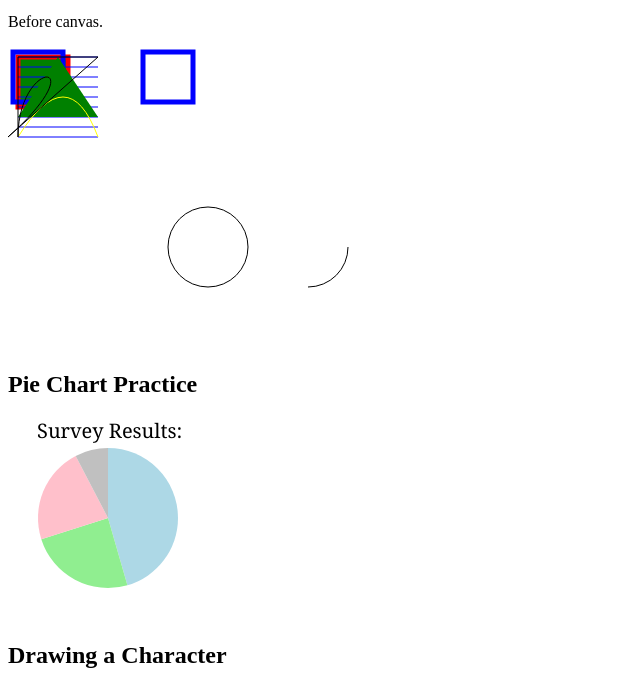
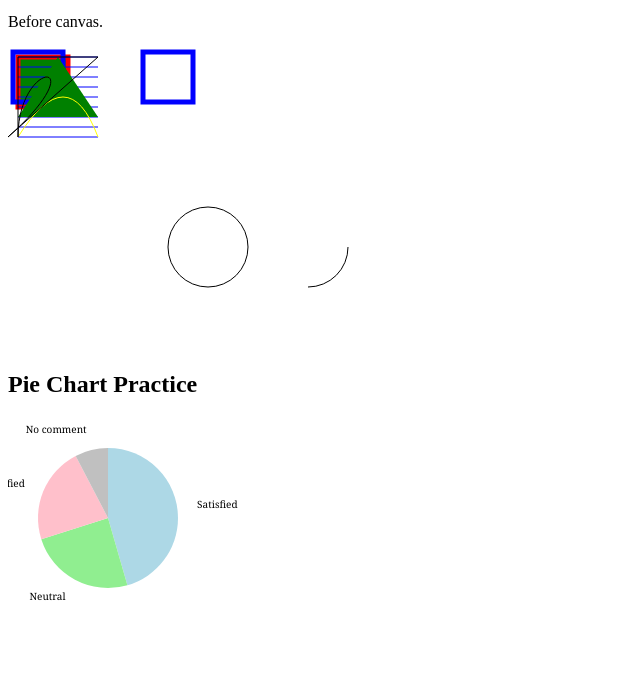
Before and after one commit to EvanJelley/EloquentJavaScript, a plain HTML site: page ch17.html in a window 1280 px wide. Shown: the part 101-787 px from the top of the page, without its empty margins (0-640 px from the left). Drawn offline with Linux system fonts and the light colour scheme.

Commit message:
Update ch17.html

```diff
--- a/ch17.html
+++ b/ch17.html
@@ -57,7 +57,7 @@
     </script>
 
     <h2>Pie Chart Practice</h2>
-    <canvas id="piecharts" width="200" height="200"></canvas>
+    <canvas id="piecharts" width="300" height="300"></canvas>
     <script>
         const results = [
             { name: 'Satisfied', count: 1043, color: 'lightblue' },
@@ -68,19 +68,27 @@
         let cxPie = document.querySelectorAll('canvas')[1].getContext('2d');
         let total = results.reduce((sum, { count }) => sum + count, 0);
         let currentAngle = -0.5 * Math.PI;
+        cxPie.font = "10px Georgia"
         for (let result of results) {
-            console.log(result)
             let sliceAngle = (result.count / total) * 2 * Math.PI;
             cxPie.beginPath();
             cxPie.arc(100, 100, 70, currentAngle, currentAngle + sliceAngle);
+            let middleAngle = currentAngle + .5 * sliceAngle;
+            let textX = 100 + Math.cos(middleAngle) * 90;
+            let textY = 100 + Math.sin(middleAngle) * 90;
+            cxPie.textBaseline = "middle";
+            if (Math.cos(middleAngle) > 0) {
+                cxPie.textAlign = "left";
+            } else {
+                cxPie.textAlign = "right";
+            }
+            cxPie.fillStyle = "black";
+            cxPie.fillText(result.name, textX, textY);
             currentAngle += sliceAngle;
             cxPie.lineTo(100, 100);
             cxPie.fillStyle = result.color;
             cxPie.fill();
         };
-        cxPie.font = "20px Georgia"
-        cxPie.fillStyle = "black"
-        cxPie.fillText("Survey Results: ", 29, 20)
     </script>
 
     <h2>Drawing a Character</h2>
@@ -224,12 +232,103 @@
             }
             cx.stroke();
         }
-        spiral(cxShape, 340, 20);
         spiral1(cxShape, 150, 150, 50)
 
         cxShape.beginPath();
         cxShape.arc(80, 80, 20, 0, Math.PI * 2);
         cxShape.stroke();
+
+        function star1(context, x, y, radius, points) {
+            section = (Math.PI * 2) / points
+            angle = 0
+            context.beginPath();
+            context.moveTo(x + Math.cos(angle) * radius,
+                y + Math.sin(angle) * radius);
+            for (let i = 0; i < points; i++) {
+                goal = angle + section;
+                context.quadraticCurveTo(x, y,
+                    x + Math.cos(goal) * radius,
+                    y + Math.sin(goal) * radius);
+                angle = goal;
+            };
+            context.closePath();
+            // context.fillStyle = "gold";
+            context.fill();
+        };
+        star1(cxShape, 100, 250, 100, 15);
+
+        function star(cx, x, y) {
+            let radius = 50, xCenter = x + radius, yCenter = y + radius;
+            cx.beginPath();
+            cx.moveTo(xCenter + radius, yCenter);
+            for (let i = 1; i <= 8; i++) {
+                let angle = i * Math.PI / 4;
+                cx.quadraticCurveTo(xCenter, yCenter,
+                    xCenter + Math.cos(angle) * radius,
+                    yCenter + Math.sin(angle) * radius);
+            }
+            cx.fill();
+        }
+        star(cxShape, 400, 20);
+    </script>
+
+    <h2>Bouncing Ball</h2>
+    <canvas id="bouncing" width="400" height="400"></canvas>
+    <script>
+        let cxBounce = document.querySelector("canvas#bouncing").getContext("2d");
+
+        function bounceObjects(balls, stars=false) {
+            let lastTime = null;
+            let ballArray = [];
+            let colors = ["red", "green", "blue", "yellow", "orange", "purple", "pink", "black", "white", "brown", "grey"];
+            // Initialize balls
+            for (let i = 0; i < balls; i++) {
+                ballArray.push({
+                    x: Math.random() * 150 + 20,
+                    y: Math.random() * 150 + 20,
+                    xSpeed: Math.random() * 300 + 5,
+                    ySpeed: Math.random() * 300 + 5,
+                    color:  colors[Math.floor(Math.random() * colors.length)],
+                    radius: Math.random() * 15
+                });
+            }
+
+            function frame(time) {
+                if (lastTime != null) {
+                    updateAnimation(Math.min(100, time - lastTime) / 1000);
+                }
+                lastTime = time;
+                requestAnimationFrame(frame);
+            }
+            requestAnimationFrame(frame);
+
+            function updateAnimation(step) {
+                cxBounce.clearRect(0, 0, 400, 400);
+                cxBounce.strokeRect(0, 0, 400, 400);
+
+                for (let ball of ballArray) {
+                    let nextX = ball.x + ball.xSpeed * step;
+                    let nextY = ball.y + ball.ySpeed * step;
+
+                    if (nextX < ball.radius || nextX > 400 - ball.radius) ball.xSpeed = -ball.xSpeed;
+                    if (nextY < ball.radius || nextY > 400 - ball.radius) ball.ySpeed = -ball.ySpeed;
+
+                    ball.x += ball.xSpeed * step;
+                    ball.y += ball.ySpeed * step;
+
+                    cxBounce.beginPath();
+                    cxBounce.fillStyle = ball.color;
+                    if (stars) {
+                        star1(cxBounce, ball.x, ball.y, ball.radius, 10);
+                    } else {
+                        cxBounce.arc(ball.x, ball.y, ball.radius, 0, 7)
+                        cxBounce.fill();
+                    }
+                }
+            }
+        }
+
+        bounceObjects(400); // Call the function with the number of balls you want
     </script>
 </body>
 
```
